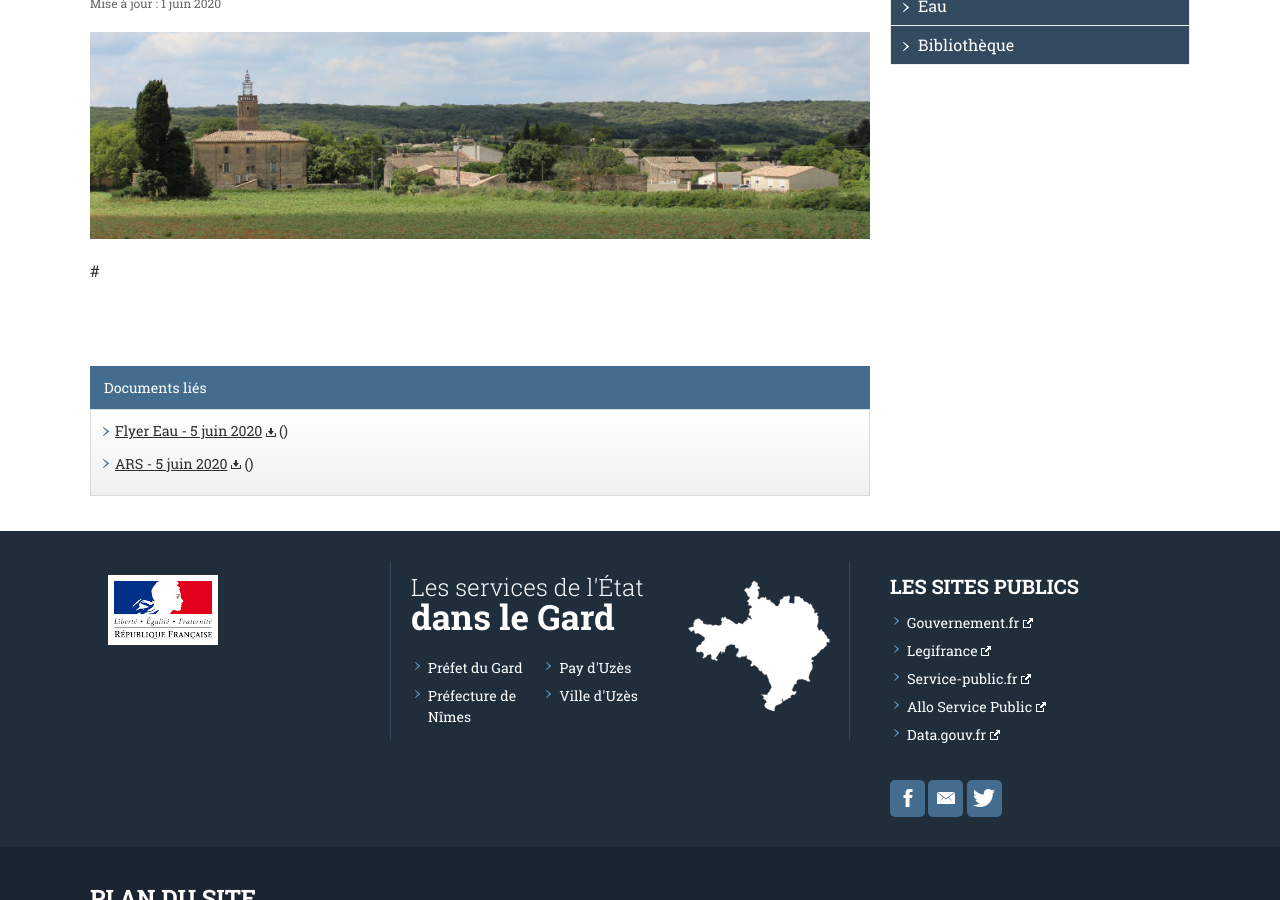
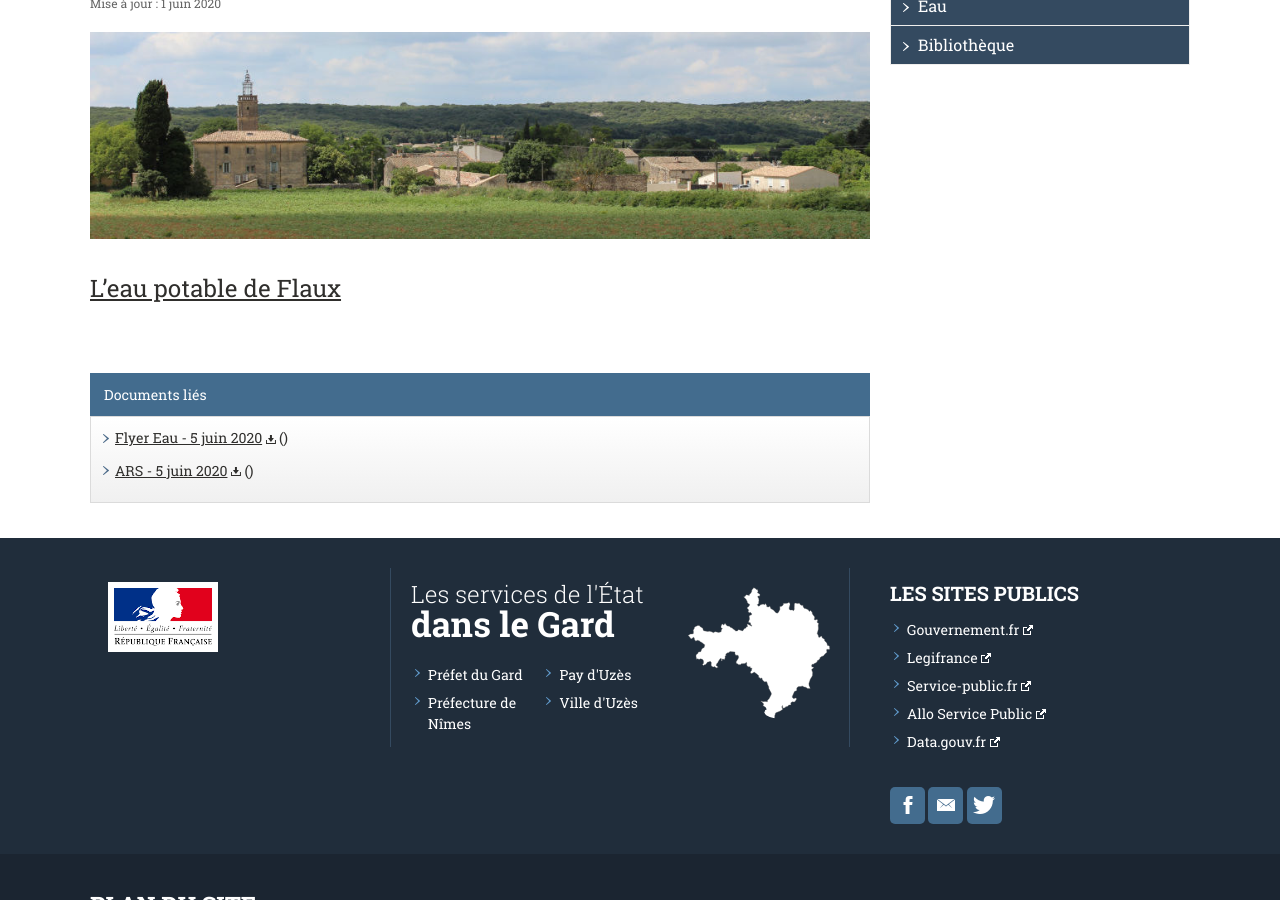
Before and after one commit to Flaux-Village/flaux-village.github.io, a Jekyll site: the page built from eau.md, in a window 1280 px wide and 900 px high, scrolled down 380 px. Built offline with Jekyll 4.4.1, drawn with Linux system fonts in a browser that asks for light colours; our own code applies the rules of GitHub Pages for plain Markdown files.

Commit message:
Update eau.md

```diff
--- a/eau.md
+++ b/eau.md
@@ -24,4 +24,4 @@ documents:
   addresse: assets/documents/ars_eau.pdf
 ---
 
-#
+# [L'eau potable de Flaux](http://www.services.eaufrance.fr/donnees/commune/30110/2019)
```
